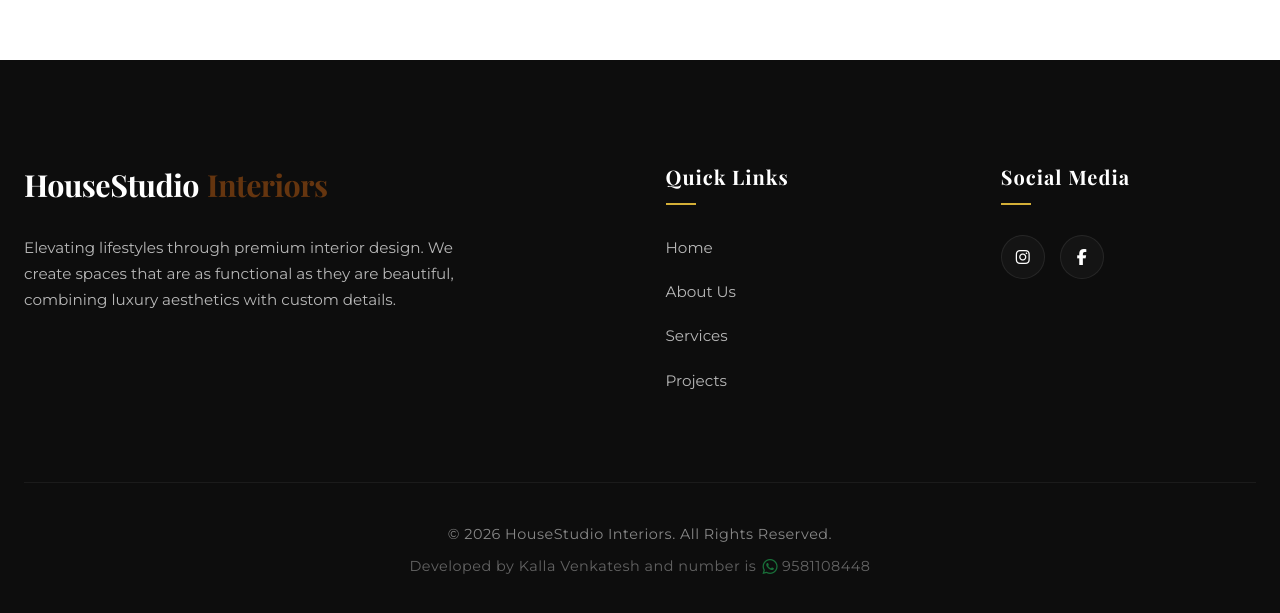
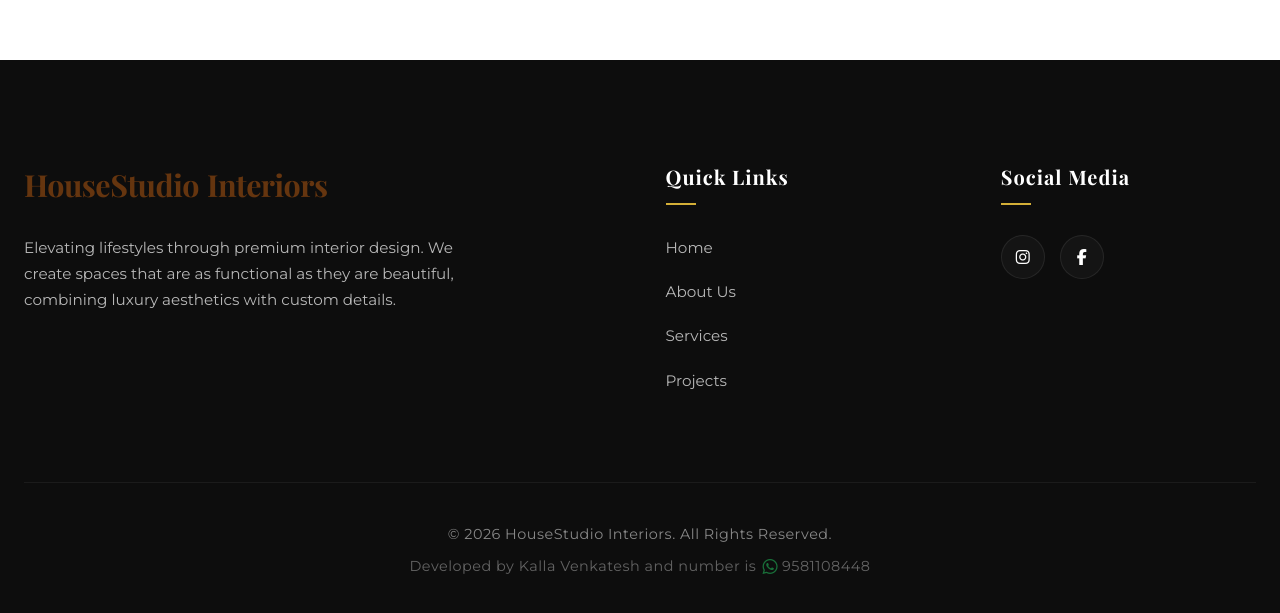
Before and after one commit to mani8979/house, a Next.js app: page / in a window 1280 px wide. Shown: the part 4412-5025 px from the top of the page. Built offline with nearby package versions, Linux system fonts and the light colour scheme; no server answers.

Commit message:
Remove color override for footer logo

```diff
--- a/src/app/globals.css
+++ b/src/app/globals.css
@@ -1144,7 +1144,6 @@ footer {
 }
 
 .footer-about .logo {
-    color: var(--white);
     display: inline-flex;
     margin-bottom: 25px;
 }
```
